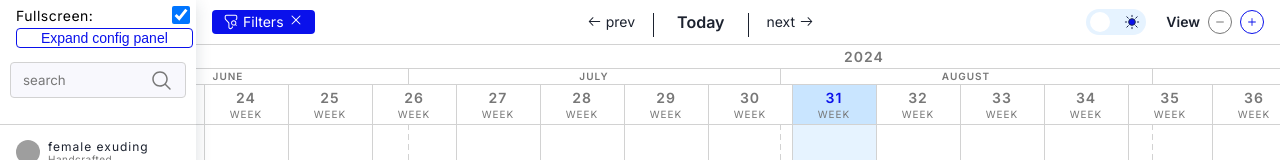
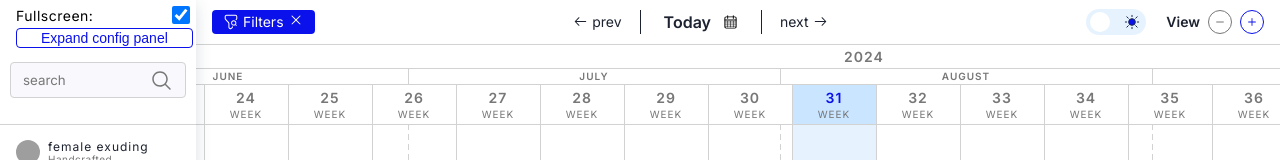
Before and after one commit to Bitnoise/react-scheduler, a React (Vite) app: page / in a window 1280 px wide. Shown: the top 160 px of the page. Built offline with nearby package versions, Linux system fonts and the light colour scheme; grey boxes are pictures that could not be loaded.

Commit message:
feat: add date picker to jump to date

```diff
--- a/package.json
+++ b/package.json
@@ -58,6 +58,7 @@
     "lodash.debounce": "4.0.8",
     "path": "0.12.7",
     "react": "18.3.1",
+    "react-datepicker": "^7.4.0",
     "react-dom": "18.3.1",
     "styled-components": "5.3.8",
     "styled-normalize": "8.0.7"
--- a/src/assets/icons/index.ts
+++ b/src/assets/icons/index.ts
@@ -12,6 +12,7 @@ import { ReactComponent as search } from "./svgs/search.svg";
 import { ReactComponent as close } from "./svgs/close.svg";
 import { ReactComponent as moon } from "./svgs/moon.svg";
 import { ReactComponent as sun } from "./svgs/sun.svg";
+import { ReactComponent as calendar } from "./svgs/calendar.svg";
 import { Icon, IconsNames } from "./types";
 
 const icons: { [key in IconsNames]: Icon } = {
@@ -28,7 +29,8 @@ const icons: { [key in IconsNames]: Icon } = {
   search,
   close,
   moon,
-  sun
+  sun,
+  calendar
 };
 
 export default icons;
--- a/src/assets/icons/types.ts
+++ b/src/assets/icons/types.ts
@@ -14,6 +14,7 @@ export type IconsNames =
   | "search"
   | "close"
   | "moon"
-  | "sun";
+  | "sun"
+  | "calendar";
 
 export type Icon = FunctionComponent<ComponentProps<"svg"> & { title?: string }>;
--- a/src/components/Calendar/Header/Topbar/Topbar.tsx
+++ b/src/components/Calendar/Header/Topbar/Topbar.tsx
@@ -1,5 +1,7 @@
 import { useTheme } from "styled-components";
 import { FC, MouseEventHandler } from "react";
+import DatePicker from "react-datepicker";
+import dayjs from "dayjs";
 import { Icon, IconButton, Toggle } from "@/components";
 import { useCalendar } from "@/context/CalendarProvider";
 import { useLanguage } from "@/context/LocaleProvider";
@@ -10,7 +12,9 @@ import {
   Today,
   Zoom,
   Filters,
-  OptionsContainer
+  OptionsContainer,
+  TodayWrapper,
+  NavCalendarButton
 } from "./styles";
 import { TopbarProps } from "./types";
 
@@ -22,6 +26,7 @@ const Topbar: FC<TopbarProps> = ({ width, showThemeToggle, toggleTheme }) => {
     handleGoNext,
     handleGoPrev,
     handleGoToday,
+    handleGoDate,
     zoomIn,
     zoomOut,
     isNextZoom,
@@ -61,7 +66,18 @@ const Topbar: FC<TopbarProps> = ({ width, showThemeToggle, toggleTheme }) => {
           <Icon iconName="arrowLeft" height="15" fill={colors.textPrimary} />
           {topbar.prev}
         </NavBtn>
-        <Today onClick={handleGoToday}>{topbar.today}</Today>
+        <TodayWrapper>
+          <Today onClick={handleGoToday}>{topbar.today}</Today>
+          <DatePicker
+            selected={new Date()}
+            onSelect={(date) => handleGoDate(dayjs(date))}
+            customInput={
+              <NavCalendarButton>
+                <Icon iconName="calendar" height="15" fill={colors.textPrimary} />
+              </NavCalendarButton>
+            }
+          />
+        </TodayWrapper>
         <NavBtn disabled={!data?.length} onClick={handleGoNext}>
           {topbar.next}
           <Icon iconName="arrowRight" height="15" fill={colors.textPrimary} />
--- a/src/components/Calendar/Header/Topbar/styles.ts
+++ b/src/components/Calendar/Header/Topbar/styles.ts
@@ -25,6 +25,32 @@ export const Wrapper = styled.div<TopbarProps>`
   z-index: 3;
 `;
 
+export const TodayWrapper = styled.div`
+  ${resetBtnStyles};
+  display: flex;
+  align-items: center;
+  position: relative;
+
+  .react-datepicker-wrapper {
+    margin-top: 3px;
+  }
+
+  &::before,
+  &::after {
+    content: "";
+    position: absolute;
+    width: 1px;
+    height: 1.5rem;
+    background-color: ${({ theme }) => theme.colors.textPrimary};
+  }
+  &::before {
+    left: -1.125rem;
+  }
+  &::after {
+    right: -1.125rem;
+  }
+`;
+
 export const NavigationWrapper = styled.div`
   display: flex;
   gap: 1.875rem;
@@ -43,6 +69,13 @@ export const NavBtn = styled.button`
   }
 `;
 
+export const NavCalendarButton = styled.button`
+  ${resetBtnStyles};
+  display: flex;
+  align-items: center;
+  cursor: pointer;
+`;
+
 export const Today = styled.button`
   ${resetBtnStyles};
   position: relative;
@@ -50,21 +83,6 @@ export const Today = styled.button`
   cursor: pointer;
   line-height: 1.5rem;
   color: ${({ theme }) => theme.colors.textPrimary};
-
-  &::before,
-  &::after {
-    content: "";
-    position: absolute;
-    width: 1px;
-    height: 1.5rem;
-    background-color: ${({ theme }) => theme.colors.textPrimary};
-  }
-  &::before {
-    left: -1.125rem;
-  }
-  &::after {
-    right: -1.125rem;
-  }
 `;
 
 export const Zoom = styled.div`
--- a/src/context/CalendarProvider/CalendarProvider.tsx
+++ b/src/context/CalendarProvider/CalendarProvider.tsx
@@ -197,6 +197,16 @@ const CalendarProvider = ({
     }, 300)();
   }, [isLoading, loadMore, moveHorizontalScroll]);
 
+  const handleGoDate = useCallback(
+    (date: dayjs.Dayjs) => {
+      if (isLoading) return;
+
+      setDate(date);
+      onRangeChange?.(range);
+    },
+    [isLoading, onRangeChange, range]
+  );
+
   const zoomIn = () => changeZoom(zoom + 1);
 
   const zoomOut = () => changeZoom(zoom - 1);
@@ -222,6 +232,7 @@ const CalendarProvider = ({
         handleGoPrev,
         handleScrollPrev,
         handleGoToday,
+        handleGoDate,
         zoomIn,
         zoomOut,
         zoom,
--- a/src/context/CalendarProvider/calendarContext.tsx
+++ b/src/context/CalendarProvider/calendarContext.tsx
@@ -8,6 +8,7 @@ export const calendarContext = createContext<CalendarContextType>({
   handleGoPrev: () => {},
   handleScrollPrev: () => {},
   handleGoToday: () => {},
+  handleGoDate: () => {},
   zoomIn: () => {},
   zoomOut: () => {},
   handleFilterData: () => {},
--- a/src/context/CalendarProvider/types.ts
+++ b/src/context/CalendarProvider/types.ts
@@ -9,6 +9,7 @@ export type CalendarContextType = {
   handleGoPrev: () => void;
   handleScrollPrev: () => void;
   handleGoToday: () => void;
+  handleGoDate: (date: dayjs.Dayjs) => void;
   zoomIn: () => void;
   zoomOut: () => void;
   handleFilterData: () => void;
--- a/src/index.ts
+++ b/src/index.ts
@@ -1,5 +1,6 @@
 import { Scheduler } from "./components";
 import "./styles.css";
+import "react-datepicker/dist/react-datepicker.css";
 export type { SchedulerProps } from "./components/Scheduler/types";
 export type { SchedulerData, SchedulerProjectData, ZoomLevel, Config } from "./types/global";
 
```
Also changed, not shown: src/assets/icons/svgs/calendar.svg (added), 1 other file (tests, documents, lock files or other folders).
